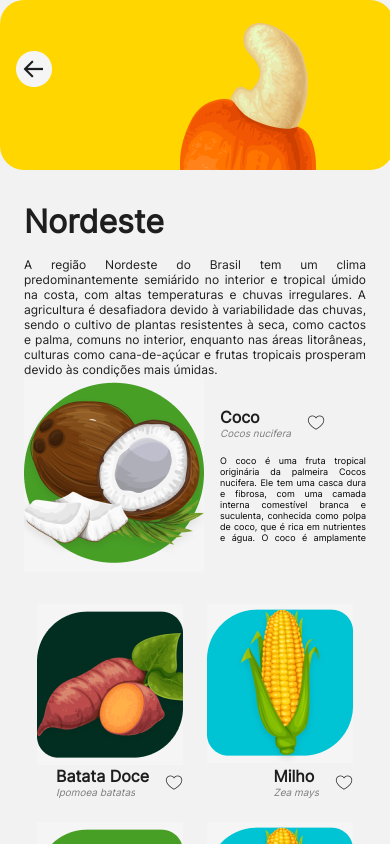
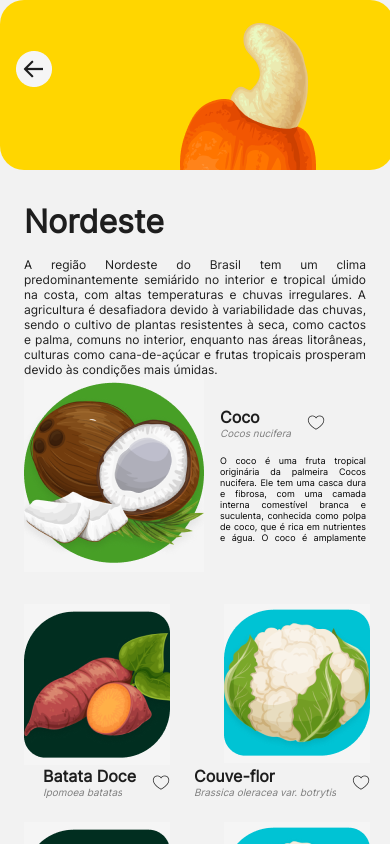
Before and after one commit to Feudo-Rosa-Flor-de-Cerejeira/PolegarVerde, a React Native app: screen /TelaNordeste in a window 390 px wide. Built offline with nearby package versions, Linux system fonts and the light colour scheme.

Commit message:
Tela Nordeste

```diff
--- a/src/pages/TelaNordeste/index.jsx
+++ b/src/pages/TelaNordeste/index.jsx
@@ -51,12 +51,12 @@ export default function TelaNordeste({navigation}) {
                         </View>
                         <View style={styles.plantapequena}>
                             <View style={[styles.figura, {backgroundColor: "#7D7D7D"}]}>
-                                <Image style={styles.figuratopo} source={require('../../../assets/images/amendoim1.png')}/>
+                                <Image style={styles.figuratopo} source={require('../../../assets//images/batatadoce1.png')}/>
                             </View>
                             <View style={styles.nomefavorito}>
                                 <View style={styles.nome}>
-                                    <Text style={styles.nomeplanta}>Mandioca</Text>
-                                    <Text style={styles.nomecientifico}>Manihot esculenta</Text>
+                                    <Text style={styles.nomeplanta}>Batata Doce</Text>
+                                    <Text style={styles.nomecientifico}>Ipomoea batatas</Text>
                                 </View>
                                 <Image source={require('../../../assets/images/core.png')}/>
                             </View>
@@ -65,24 +65,24 @@ export default function TelaNordeste({navigation}) {
                     <View style={styles.colunaplantas}>
                     <View style={styles.plantapequena}>
                             <View style={[styles.figura, {backgroundColor: "#7D7D7D"}]}>
-                                <Image style={styles.figuratopo} source={require('../../../assets/images/milho1.png')}/>
+                                <Image style={styles.figuratopo} source={require('../../../assets/images/couveflor1.png')}/>
                             </View>
                             <View style={styles.nomefavorito}>
                                 <View style={styles.nome}>
-                                    <Text style={styles.nomeplanta}>Milho</Text>
-                                    <Text style={styles.nomecientifico}>Zea mays</Text>
+                                    <Text style={styles.nomeplanta}>Couve-flor</Text>
+                                    <Text style={styles.nomecientifico}>Brassica oleracea var. botrytis</Text>
                                 </View>
                                 <Image source={require('../../../assets/images/core.png')}/>
                             </View>
                         </View>
                         <View style={styles.plantapequena}>
                             <View style={[styles.figura, {backgroundColor: "#7D7D7D"}]}>
-                                <Image style={styles.figuratopo} source={require('../../../assets/images/milho1.png')}/>
+                                <Image style={styles.figuratopo} source={require('../../../assets/images/couveflor1.png')}/>
                             </View>
                             <View style={styles.nomefavorito}>
                                 <View style={styles.nome}>
-                                    <Text style={styles.nomeplanta}>Mandioca</Text>
-                                    <Text style={styles.nomecientifico}>Manihot esculenta</Text>
+                                    <Text style={styles.nomeplanta}>Couve-flor</Text>
+                                    <Text style={styles.nomecientifico}>Brassica oleracea var. botrytis</Text>
                                 </View>
                                 <Image source={require('../../../assets/images/core.png')}/>
                             </View>
```
